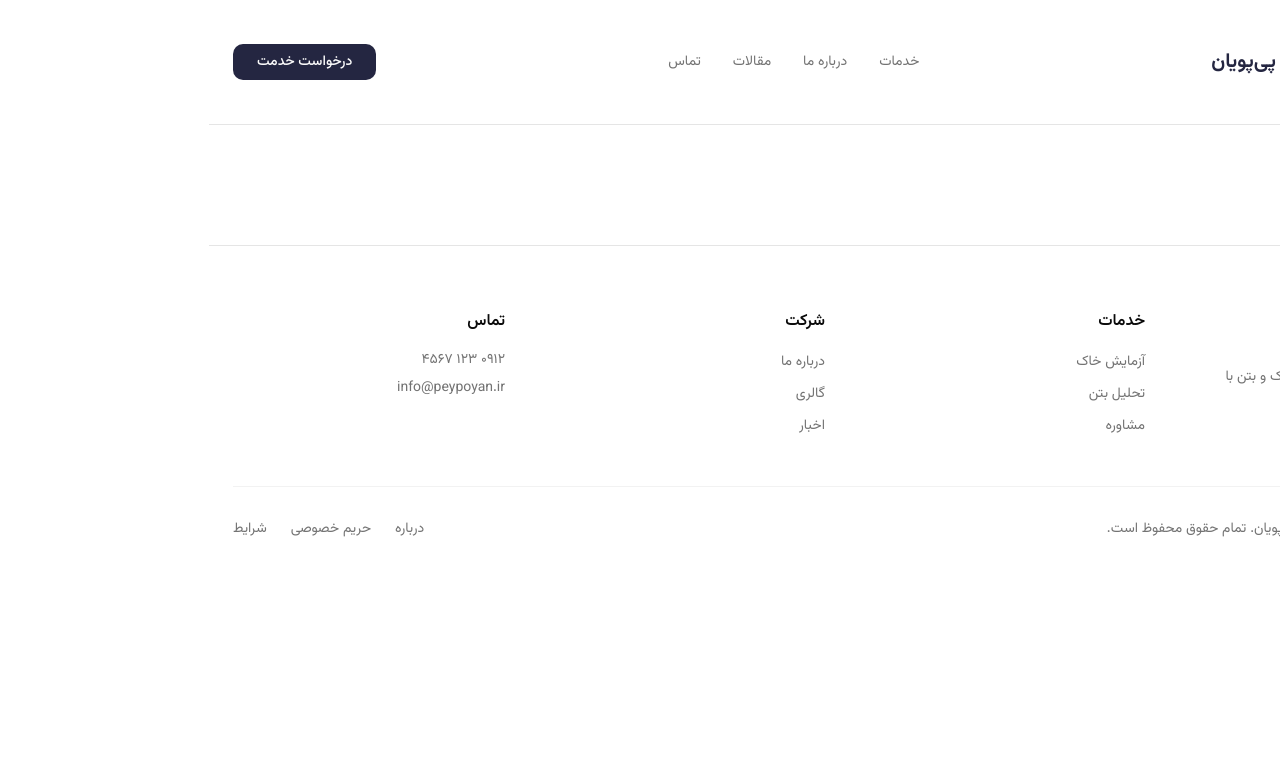
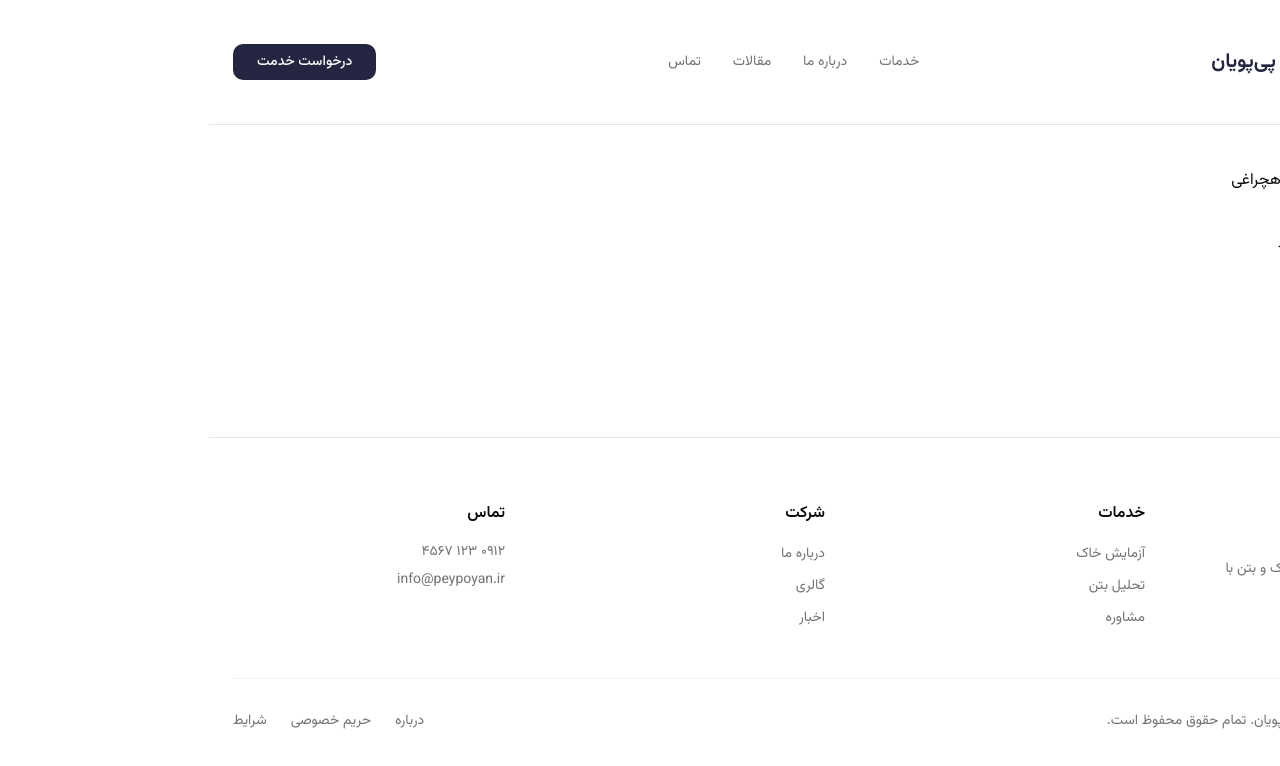
Before and after one commit to thepooyan/peypooyan, a Next.js app: page /contact-us in a window 1280 px wide. Shown: the top 766 px of the page. Built offline with nearby package versions, Linux system fonts and the light colour scheme.

Commit message:
nothing!

```diff
--- a/app/(header)/contact-us/page.tsx
+++ b/app/(header)/contact-us/page.tsx
@@ -1,6 +1,22 @@
 const contactus = () => {
   return (
     <div className="p-5">
+      <h1>تماس باما</h1>
+      <p>
+        نشانی دفتر: دامغان، میدان شاهچراغی
+        <br/>
+        تلفن ثابت: 1122334455
+        <br/>
+        تلفن همراه: 1122334455
+        <br/>
+        بله / ایتا همراه: 1122334455
+        <br/>
+        واتساپ همراه: 1122334455
+        <br/>
+        ایمیل: a@gmail.com
+        <br/>
+        کد پستی:
+      </p>
 
     </div>
   )
--- a/app/(header)/layout.tsx
+++ b/app/(header)/layout.tsx
@@ -7,11 +7,11 @@ interface p {
 }
 const layout = ({children}:p) => {
   return (
-    <main className="min-h-screen bg-background text-foreground">
+    <div className="min-h-screen bg-background text-foreground">
       <Header />
       {children}
       <Footer />
-    </main>
+    </div>
   )
 }
 
```
Also changed, not shown: 1 other file (tests, documents, lock files or other folders).
